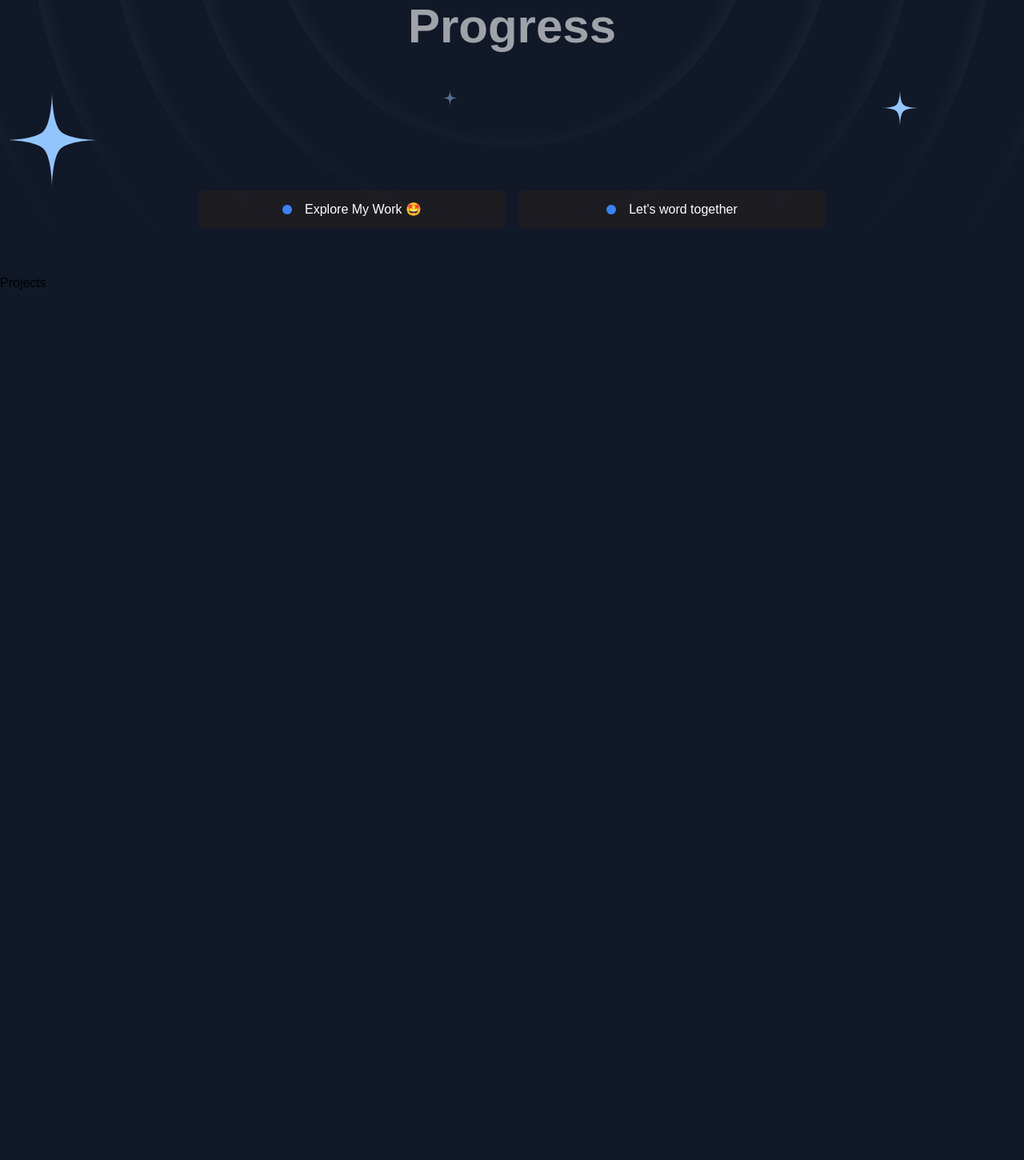
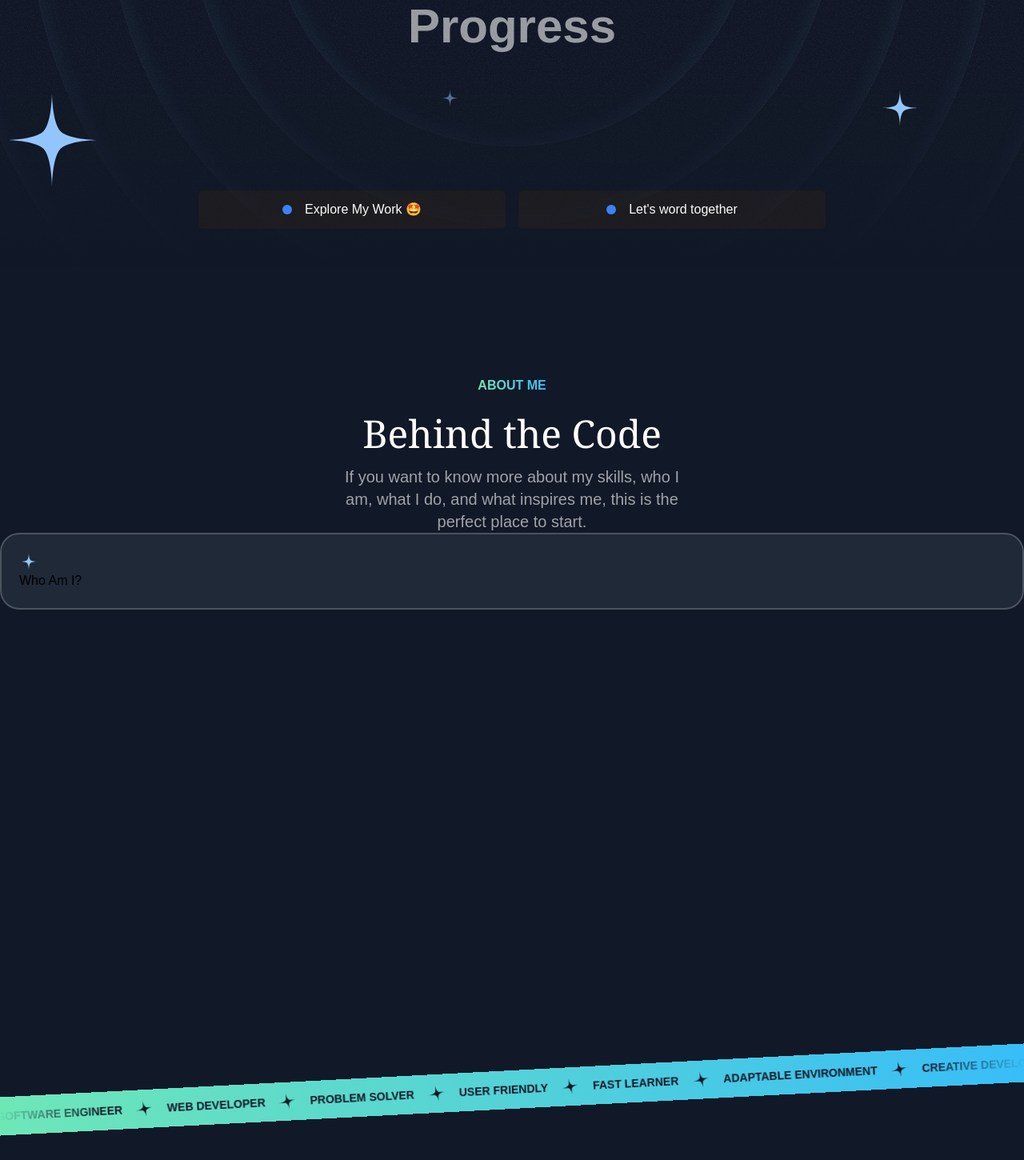
Before and after one commit to AndresDM37/My-portfolio, a React (Vite) app: page / in a window 1280 px wide. Shown: the part 586-2036 px from the top of the page at 80% size. Before the commit the page ends 1469 px from the top, so only its background shows below. Built offline with nearby package versions, Linux system fonts and the light colour scheme; a web font is replaced by a local one.

Commit message:
about section and tape section

```diff
--- a/src/App.jsx
+++ b/src/App.jsx
@@ -1,13 +1,15 @@
 import Header  from "./sections/Header";
 import Hero from "./sections/Hero";
-import Projects from "./sections/Projects";
+import About from "./sections/About";
+import Tape from "./sections/Tape";
 
 const App = () => {
   return (
-    <main className="bg-gray-900">
+    <main className="bg-gray-900 flex flex-col gap-32">
       <Header />
       <Hero />
-      <Projects />
+      <About />
+      <Tape />
     </main>
   );
 }
--- /dev/null
+++ b/src/components/Card.jsx
@@ -0,0 +1,21 @@
+import backGround from "../assets/images/grain.jpg";
+import { twMerge } from "tailwind-merge";
+
+const Card = ({ className, children }) => {
+  return (
+    <div
+      className={twMerge(
+        "bg-gray-800 rounded-3xl relative -0 overflow-hidden after:z-10 after:content-[''] after:absolute after:inset-0 after:outline-2 after:outline after:-outline-offset-2 after:rounded-3xl after:outline-white/20 after:pointer-events-none p-6",
+        className
+      )}
+    >
+      <div
+        className="absolute inset-0 -z-30 opacity-5"
+        style={{ backgroundImage: `url(${backGround})` }}
+      ></div>
+      {children}
+    </div>
+  );
+};
+
+export default Card;
--- /dev/null
+++ b/src/components/SectionHeader.jsx
@@ -0,0 +1,21 @@
+const SectionHeader = ({
+    title,
+    eyebrow,
+    description,
+}) => {
+  return (
+    <>
+      <div className="flex justify-center">
+        <p className="uppercase font-semibold tracking-widesta bg-gradient-to-r from-emerald-300  to-sky-400 text-transparent bg-clip-text text-center">
+          {eyebrow}
+        </p>
+      </div>
+      <h2 className="font-serif text-3xl md:text-5xl text-center mt-6 text-white">{title}</h2>
+      <p className="text-center md:text-lg lg:text-xl text-white/60 mt-4 max-w-md mx-auto">
+        {description}
+      </p>
+    </>
+  );
+};
+
+export default SectionHeader;
--- a/src/components/StarIcon.jsx
+++ b/src/components/StarIcon.jsx
@@ -1,10 +1,10 @@
-export const StarIcon = () => {
+export const StarIcon = ({ color = "text-blue-300" }) => {
   return (
     <svg
       viewBox="0 0 24 24"
       fill="none"
       xmlns="http://www.w3.org/2000/svg"
-      className="text-blue-300"
+      className={color}
     >
       <path
         d="M12 1C12 1 12 8 10 10C8 12 1 12 1 12C1 12 8 12 10 14C12 16 12 23 12 23C12 23 12 16 14 14C16 12 23 12 23 12C23 12 16 12 14 10C12 8 12 1 12 1Z"
--- a/src/index.css
+++ b/src/index.css
@@ -13,6 +13,10 @@ body {
 }
 
 @layer utilities {
+  .container {
+    @apply lg:max-w-5xl
+  }
+
   .c-space {
     @apply sm:px-10 px-5;
   }
--- /dev/null
+++ b/src/sections/About.jsx
@@ -0,0 +1,30 @@
+import SectionHeader from "../components/SectionHeader";
+import Card from "../components/Card";
+import { StarIcon } from "../components/StarIcon";
+
+const About = () => {
+  return (
+    <section className="pb-96">
+      <SectionHeader
+        eyebrow={"About Me"}
+        title={"Behind the Code"}
+        description={
+          "If you want to know more about my skills, who I am, what I do, and what inspires me, this is the perfect place to start."
+        }
+      />
+      <div>
+        <Card>
+          <div>
+            <div className="size-6">
+              <StarIcon />
+            </div>
+            <h3>Who Am I?</h3>
+            <p></p>
+          </div>
+        </Card>
+      </div>
+    </section>
+  );
+};
+
+export default About;
--- a/src/sections/Hero.jsx
+++ b/src/sections/Hero.jsx
@@ -1,11 +1,16 @@
 import Button from "../components/Button";
 import { StarIcon } from "../components/StarIcon";
 import emojiImage from "../assets/images/emoji.png";
+import backGround from "../assets/images/grain.jpg";
 
 const Hero = () => {
   return (
     <section className="py-32 md:py-14 relative z-0 overflow-x-clip">
       <div className="absolute inset-0 mask-gradient">
+        <div
+          className="absolute inset-0 -z-30 opacity-5"
+          style={{ backgroundImage: `url(${backGround})` }}
+        ></div>
         <div className="size-[610px] hero-ring"></div>
         <div className="size-[810px] hero-ring"></div>
         <div className="size-[1010px] hero-ring"></div>
--- /dev/null
+++ b/src/sections/Tape.jsx
@@ -0,0 +1,36 @@
+import { StarIcon } from "../components/StarIcon";
+
+const words = [
+  "Software Engineer",
+  "Web Developer",
+  "Problem Solver",
+  "User Friendly",
+  "Fast Learner",
+  "Adaptable Environment",
+  "Creative Developer",
+];
+
+const Tape = () => {
+  return (
+    <section className="py-16">
+      <div className="bg-gradient-to-r from-emerald-300 to-sky-400 overflow-x-clip -rotate-3 -mx-1">
+        <div className="flex [mask-image:linear-gradient(to_right,transparent,black_10%,black_90%,transparent)]">
+          <div className="flex flex-none gap-4 py-3 ">
+            {words.map((word) => (
+              <div key={word} className="inline-flex gap-4 items-center">
+                <span className="text-gray-900 uppercase font-extrabold text-sm">{word}</span>
+                <div className="size-6 -rotate-12">
+                  <StarIcon
+                    color={"text-gray-900"}
+                  />
+                </div>
+              </div>
+            ))}
+          </div>
+        </div>
+      </div>
+    </section>
+  );
+};
+
+export default Tape;
```
Also changed, not shown: 1 other file (tests, documents, lock files or other folders).
